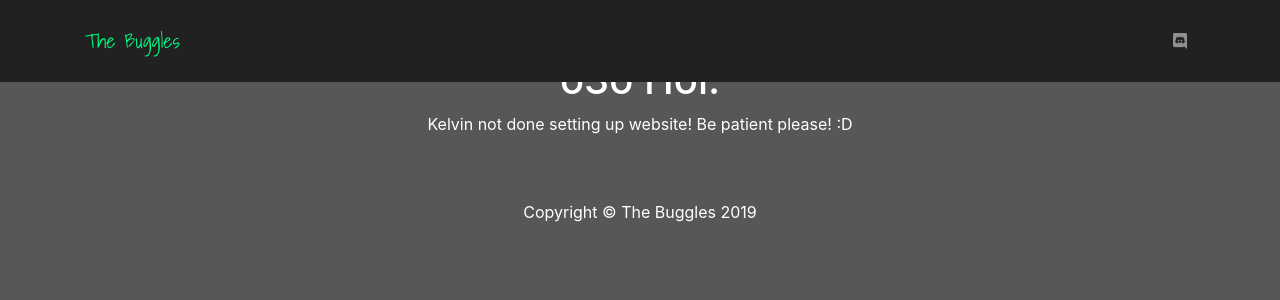
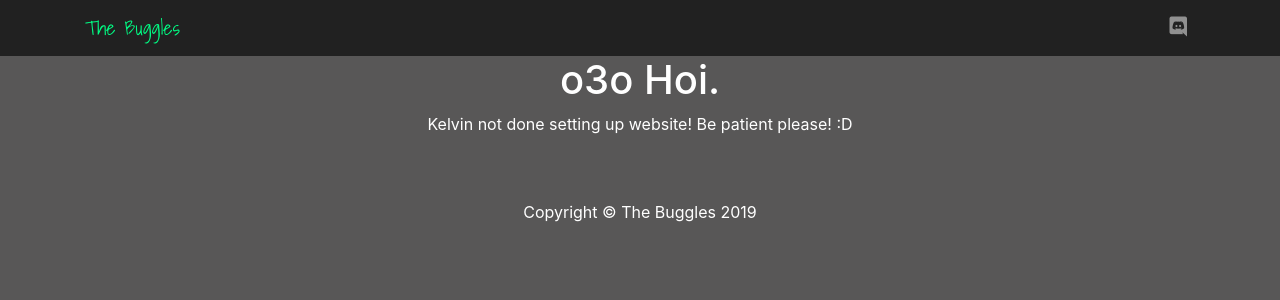
Before and after one commit to bugglespecies/bugglespecies.github.com, a Jekyll site: the page built from index.md, in a window 1280 px wide. Shown: the top 300 px of the page. Built offline with Jekyll 4.4.1, drawn with Linux system fonts in a browser that asks for light colours; nearby versions of some CDN libraries.

Commit message:
Update buggles.core.css

```diff
--- a/css/buggles.core.css
+++ b/css/buggles.core.css
@@ -12,7 +12,7 @@ body { padding-top: 54px; }
 	--image-header: #212121;
 }
 
-.fa,.fas,.far,.fab { padding-top: 15px; padding-bottom: 15px; line-height: 20px; }
+.fa,.fas,.far,.fab { font-size: 20px; }
 
 .navbar-brand { font-family: 'Shadows Into Light' !important; }
 
```
